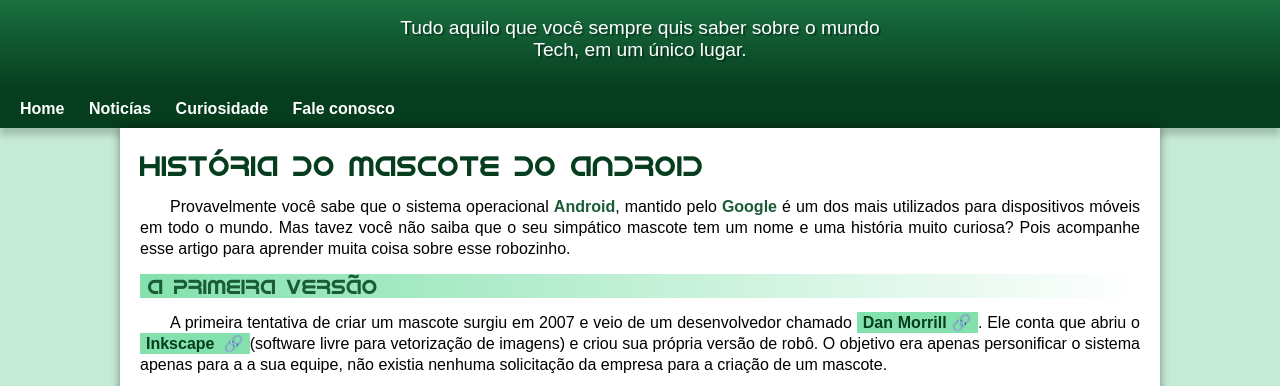
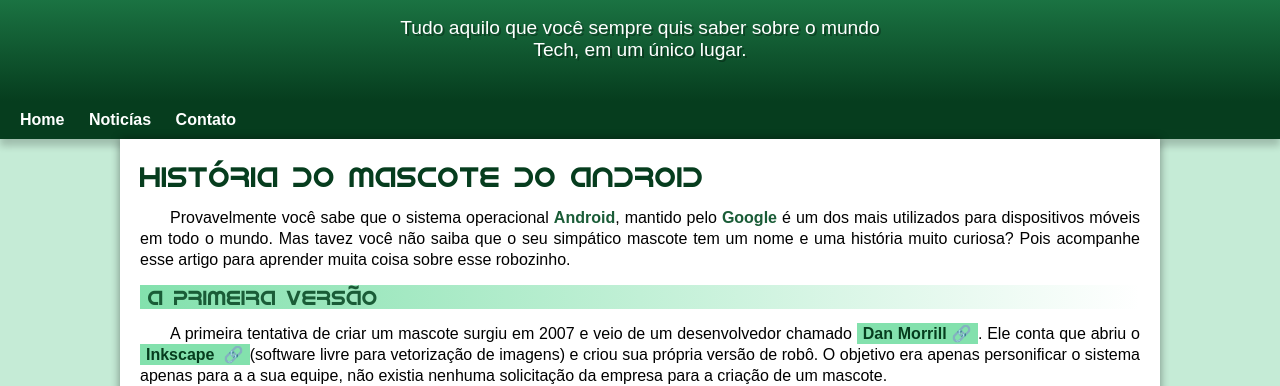
Before and after one commit to leonardocrauze/projeto-android, a plain HTML site: page index.html in a window 1280 px wide. Shown: the part 100-486 px from the top of the page. Drawn offline with Linux system fonts and the light colour scheme.

Commit message:
problema de padding corrigido

```diff
--- a/index.html
+++ b/index.html
@@ -15,8 +15,7 @@
     <nav>
         <a href="#">Home</a>
         <a href="#">Noticías</a>
-        <a href="#">Curiosidade</a>
-        <a href="#">Fale conosco</a>
+        <a href="#">Contato</a>
     </nav>
     <main>
         <article>
--- a/style/style.css
+++ b/style/style.css
@@ -49,7 +49,7 @@ header > p {
     font-size: 1.2em;
     max-width: 500px;
     margin: auto;
-    margin-bottom: 20px;
+    padding-bottom: 40px;
     padding-left: 10px;
     padding-right: 10px;
     text-shadow: 2px 2px 0px rgba(0, 0, 0, 0.315)
```
